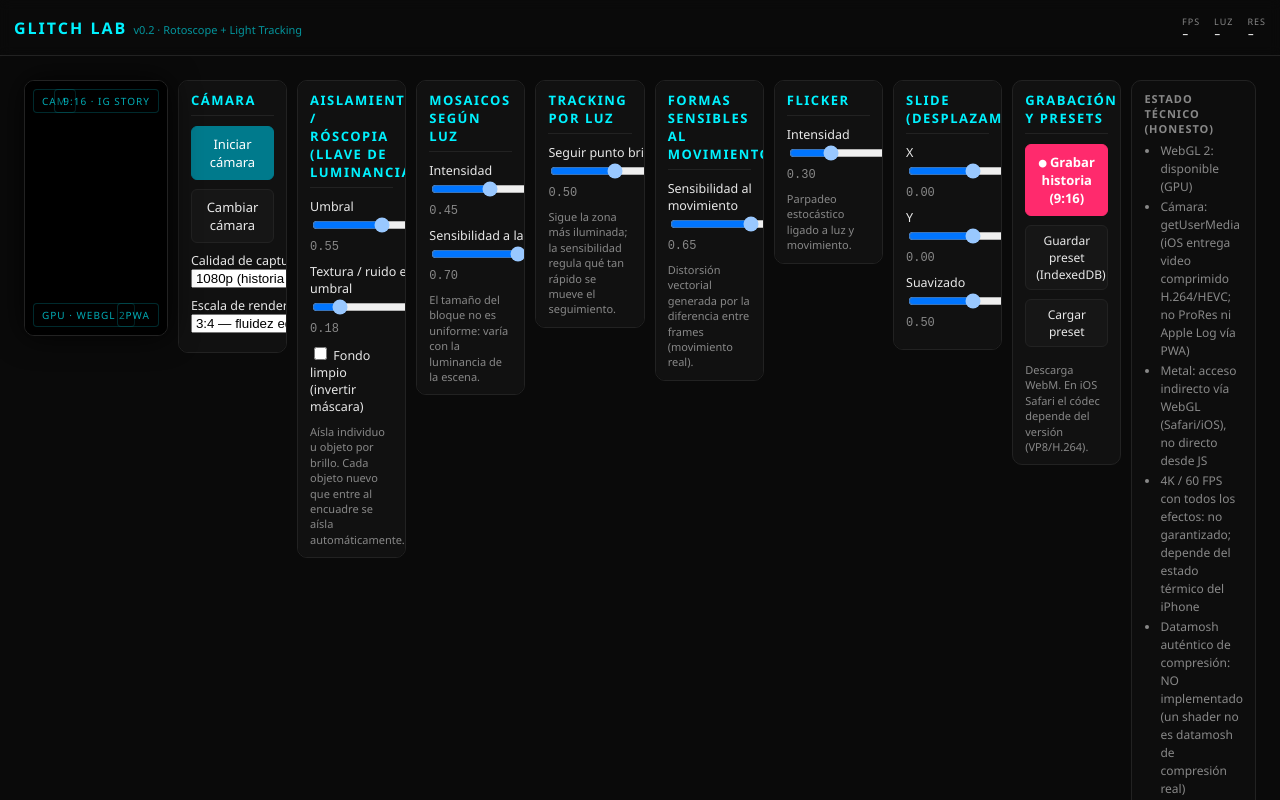
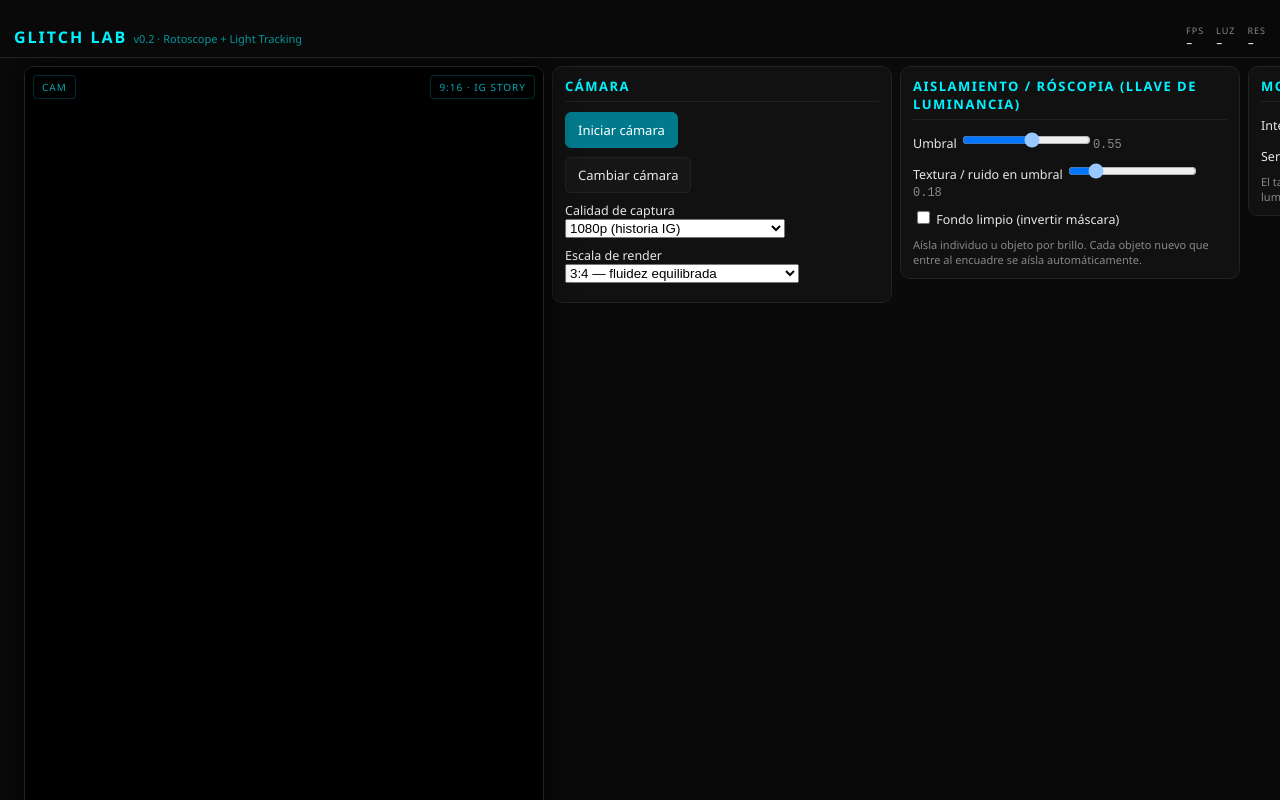
Before and after one commit to Mattt-003/epa, a plain HTML site: page index.html in a window 1280 px wide. Drawn offline with Linux system fonts and the light colour scheme.

Commit message:
Update style.css

```diff
--- a/css/style.css
+++ b/css/style.css
@@ -1,4 +1,4 @@
-/* GLITCH LAB — Interfaz técnica tipo software VJ */
+/* GLITCH LAB — Interfaz técnica tipo software VJ (ajustada para iPhone) */
 :root {
   --bg: #0a0a0a;
   --panel: #111111;
@@ -11,8 +11,14 @@
 }
 
 * { box-sizing: border-box; }
-html, body {
-  margin: 0; padding: 0;
+html {
+  height: 100%;
+  overflow: hidden;
+  -webkit-touch-callout: none;
+}
+body {
+  margin: 0;
+  padding: 0;
   background: var(--bg);
   color: var(--text);
   font-family: 'Segoe UI', 'SF Mono', 'Menlo', monospace;
@@ -22,35 +28,58 @@ html, body {
   -webkit-tap-highlight-color: transparent;
 }
 
+/* Respeta safe area del iPhone (notch / dynamic island / home indicator) */
+.stage {
+  display: flex;
+  flex-direction: column;
+  height: 100dvh;
+  padding:
+    env(safe-area-inset-top, 8px)
+    8px
+    env(safe-area-inset-bottom, 8px)
+    8px;
+  gap: 8px;
+  overflow: hidden;
+}
+
+/* Header fijo arriba, respetando safe area superior */
 .app-header {
-  position: sticky; top: 0; z-index: 50;
-  height: 56px;
-  display: flex; align-items: center; justify-content: space-between;
-  padding: 0 14px;
-  background: rgba(10, 10, 10, 0.9);
+  position: sticky;
+  top: env(safe-area-inset-top, 0);
+  z-index: 50;
+  display: flex;
+  align-items: center;
+  justify-content: space-between;
+  padding: 8px 14px;
+  background: rgba(10, 10, 10, 0.92);
   border-bottom: 1px solid var(--border);
-  backdrop-filter: blur(6px);
+  backdrop-filter: blur(8px);
+  flex-shrink: 0;
 }
-.brand { font-weight: 800; letter-spacing: 2px; font-size: 16px; color: var(--accent); }
-.ver { font-weight: 400; font-size: 11px; opacity: 0.6; letter-spacing: 0; }
-.hud { display: flex; gap: 14px; }
+.brand {
+  font-weight: 800;
+  letter-spacing: 2px;
+  font-size: 16px;
+  color: var(--accent);
+}
+.ver {
+  font-weight: 400;
+  font-size: 11px;
+  opacity: 0.6;
+  letter-spacing: 0;
+}
+.hud { display: flex; gap: 12px; flex-wrap: wrap; }
 .hud-item { display: flex; flex-direction: column; font-size: 11px; color: var(--muted); }
 .hud-label { font-size: 9px; text-transform: uppercase; letter-spacing: 1px; }
-.hud-item span:last-child { font-family: 'SF Mono', monospace; font-weight: 700; color: var(--text); }
+.hud-item span:last-child {
+  font-family: 'SF Mono', monospace;
+  font-weight: 700;
+  color: var(--text);
+}
 .hud-item.rec { color: var(--red); }
 .hud-item.rec.hidden { display: none; }
 
-.stage {
-  display: flex;
-  flex-direction: column;
-  height: 100vh;
-  height: 100dvh;
-  padding: 8px;
-  gap: 10px;
-  overflow: hidden;
-}
-
-/* Viewfinder 9:16 centrado */
+/* Visor 9:16 centrado y completo */
 .viewfinder {
   position: relative;
   width: 100%;
@@ -60,84 +89,174 @@ html, body {
   border-radius: 10px;
   overflow: hidden;
   margin: 0 auto;
+  flex-shrink: 0;
   box-shadow: 0 0 30px rgba(0,0,0,0.8);
 }
 .gl-canvas {
-  position: absolute; inset: 0; width: 100%; height: 100%;
+  position: absolute;
+  inset: 0;
+  width: 100%;
+  height: 100%;
   display: block;
 }
-#cameraVideo { position: absolute; inset: 0; width: 100%; height: 100%; object-fit: cover; opacity: 0; }
+#cameraVideo {
+  position: absolute;
+  inset: 0;
+  width: 100%;
+  height: 100%;
+  object-fit: cover;
+  opacity: 0;
+}
 .corner {
-  position: absolute; z-index: 10; font-size: 10px; letter-spacing: 1px;
-  color: var(--accent); opacity: 0.7; text-transform: uppercase;
-  padding: 4px 8px; border-radius: 4px;
-  background: rgba(0,0,0,0.35); border: 1px solid rgba(0,242,255,0.25);
+  position: absolute;
+  z-index: 10;
+  font-size: 10px;
+  letter-spacing: 1px;
+  color: var(--accent);
+  opacity: 0.7;
+  text-transform: uppercase;
+  padding: 4px 8px;
+  border-radius: 4px;
+  background: rgba(0,0,0,0.35);
+  border: 1px solid rgba(0,242,255,0.25);
+  flex-shrink: 0;
 }
-.top-left { top: 8px; left: 8px; }
-.top-right { top: 8px; right: 8px; }
-.bottom-left { bottom: 8px; left: 8px; }
-.bottom-right { bottom: 8px; right: 8px; }
+.top-left   { top: 8px;  left: 8px;  }
+.top-right  { top: 8px;  right: 8px;  }
+.bottom-left  { bottom: 8px;  left: 8px;  }
+.bottom-right { bottom: 8px;  right: 8px; }
 
-/* Paneles laterales (en móvil van debajo del visor) */
+/* Paneles: scroll independiente si hay muchos controles */
 .panel {
   background: var(--panel);
   border: 1px solid var(--border);
   border-radius: 10px;
   padding: 10px 12px;
-  max-height: 42vh;
   overflow-y: auto;
+  flex-shrink: 0;
 }
 .panel h3 {
-  margin: 0 0 10px; font-size: 13px; text-transform: uppercase; letter-spacing: 1.5px;
-  color: var(--accent); border-bottom: 1px solid var(--border); padding-bottom: 6px;
+  margin: 0 0 10px;
+  font-size: 13px;
+  text-transform: uppercase;
+  letter-spacing: 1.5px;
+  color: var(--accent);
+  border-bottom: 1px solid var(--border);
+  padding-bottom: 6px;
 }
-.row { display: flex; gap: 10px; align-items: center; margin-bottom: 9px; }
+.row {
+  display: flex;
+  gap: 10px;
+  align-items: center;
+  margin-bottom: 9px;
+}
 .row label { flex: 1; font-size: 12.5px; color: var(--text); cursor: pointer; }
 .row-check { align-items: flex-start; }
 .row-check input { margin-top: 2px; }
-.row select, row input[type=range] { accent-color: var(--accent); }
-span[id^="v"] { font-family: 'SF Mono', monospace; font-size: 12px; color: var(--muted); min-width: 32px; text-align: right; }
-.note { font-size: 11px; color: var(--muted); margin: 6px 0 0; line-height: 1.4; }
+span[id^="v"] {
+  font-family: 'SF Mono', monospace;
+  font-size: 12px;
+  color: var(--muted);
+  min-width: 32px;
+  text-align: right;
+}
+.note {
+  font-size: 11px;
+  color: var(--muted);
+  margin: 6px 0 0;
+  line-height: 1.4;
+}
 
 .btn {
-  border: 1px solid var(--border); background: #161616; color: var(--text);
-  padding: 8px 12px; border-radius: 6px; font-size: 13px; cursor: pointer;
-  font-family: inherit; transition: all 0.15s;
+  border: 1px solid var(--border);
+  background: #161616;
+  color: var(--text);
+  padding: 8px 12px;
+  border-radius: 6px;
+  font-size: 13px;
+  cursor: pointer;
+  font-family: inherit;
+  transition: all 0.15s;
+  flex-shrink: 0;
 }
 .btn:hover { border-color: var(--accent); color: var(--accent); }
 .btn:active { transform: scale(0.97); }
-.btn-primary { background: var(--accent-dim); color: #fff; border-color: var(--accent-dim); }
+.btn-primary {
+  background: var(--accent-dim);
+  color: #fff;
+  border-color: var(--accent-dim);
+}
 .btn-primary:hover { background: var(--accent); color: #000; }
-.btn-record { background: var(--red); border-color: var(--red); color: #fff; font-weight: 700; width: 100%; }
-.btn-record.recording { background: #b30020; animation: pulse 1.2s infinite; }
-.btn-sm { padding: 6px 10px; font-size: 12px; width: 100%; }
+.btn-record {
+  background: var(--red);
+  border-color: var(--red);
+  color: #fff;
+  font-weight: 700;
+  width: 100%;
+}
+.btn-record.recording {
+  background: #b30020;
+  animation: pulse 1.2s infinite;
+}
+.btn-sm {
+  padding: 6px 10px;
+  font-size: 12px;
+  width: 100%;
+}
 @keyframes pulse { 0%,100%{opacity:1} 50%{opacity:0.55} }
 
-.preset-list { display: flex; flex-direction: column; gap: 6px; margin-top: 8px; }
+.preset-list {
+  display: flex;
+  flex-direction: column;
+  gap: 6px;
+  margin-top: 8px;
+}
 .preset-list .btn-sm { width: auto; }
 
+/* Estado técnico */
 .status-box {
-  margin-top: auto;
   background: #0d0d0d;
   border: 1px solid var(--border);
   border-radius: 10px;
   padding: 10px 12px;
   font-size: 12px;
+  flex-shrink: 0;
 }
-.status-box h4 { margin: 0 0 6px; font-size: 11px; text-transform: uppercase; color: var(--muted); letter-spacing: 1px; }
-.status-list { margin: 0; padding-left: 16px; color: var(--muted); font-size: 12px; line-height: 1.5; }
+.status-box h4 {
+  margin: 0 0 6px;
+  font-size: 11px;
+  text-transform: uppercase;
+  color: var(--muted);
+  letter-spacing: 1px;
+}
+.status-list {
+  margin: 0;
+  padding-left: 16px;
+  color: var(--muted);
+  font-size: 12px;
+  line-height: 1.5;
+}
 .status-list li { margin: 2px 0; }
 
 /* Overlay de instalación */
 .overlay {
-  position: fixed; inset: 0; z-index: 100;
+  position: fixed;
+  inset: 0;
+  z-index: 100;
   background: rgba(10,10,10,0.85);
-  display: flex; align-items: center; justify-content: center;
+  display: flex;
+  align-items: center;
+  justify-content: center;
+  padding: env(safe-area-inset-top, 8px) 8px env(safe-area-inset-bottom, 8px) 8px;
 }
 .overlay.hidden { display: none; }
 .overlay-card {
-  background: var(--panel); border: 1px solid var(--border); border-radius: 14px;
-  padding: 22px 26px; max-width: 320px; width: 88%;
+  background: var(--panel);
+  border: 1px solid var(--border);
+  border-radius: 14px;
+  padding: 22px 24px;
+  max-width: 320px;
+  width: 90%;
   text-align: center;
 }
 .overlay-card h3 { margin: 0 0 10px; font-size: 17px; color: var(--accent); }
@@ -147,10 +266,11 @@ span[id^="v"] { font-family: 'SF Mono', monospace; font-size: 12px; color: var(-
 
 ::-webkit-slider-thumb { accent-color: var(--accent); }
 
+/* Tablet / escritorio */
 @media (min-width: 768px) {
-  .stage { flex-direction: row; padding: 24px; align-items: flex-start; }
+  .stage { flex-direction: row; padding: 24px; align-items: flex-start; overflow-y: auto; }
   .viewfinder { width: 42vw; max-width: 520px; margin: 0; }
   .panel { max-height: none; width: 340px; }
-  .status-box { width: 340px; margin-top: 0; }
-  main { max-height: 100dvh; overflow-y: auto; gap: 16px; }
+  .status-box { width: 340px; }
+  .app-header { position: sticky; top: 16px; }
 }
```
